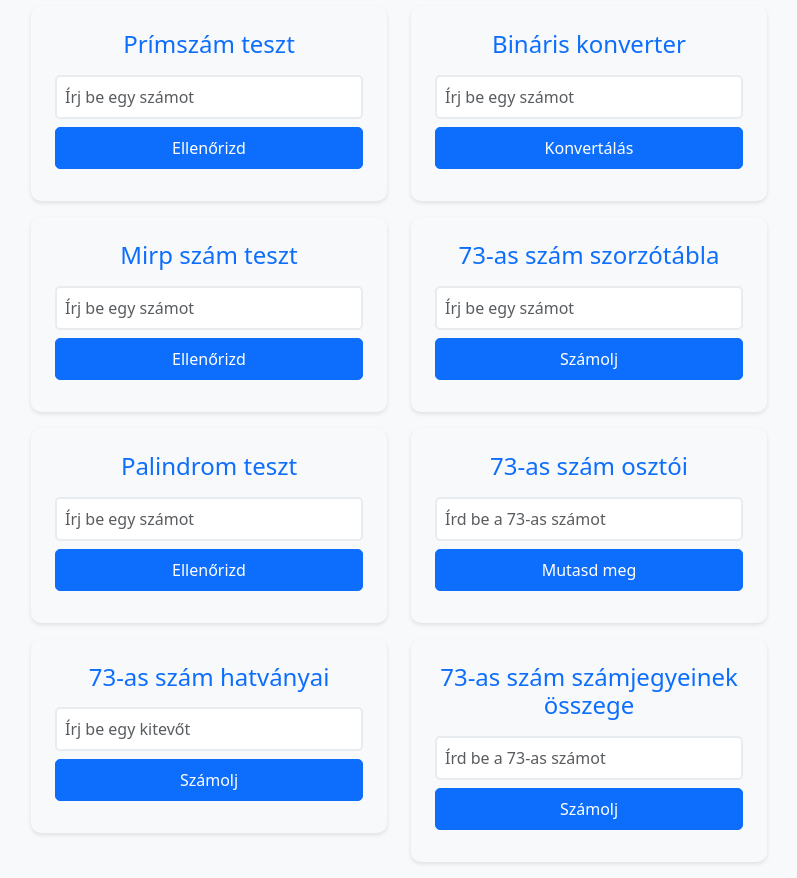
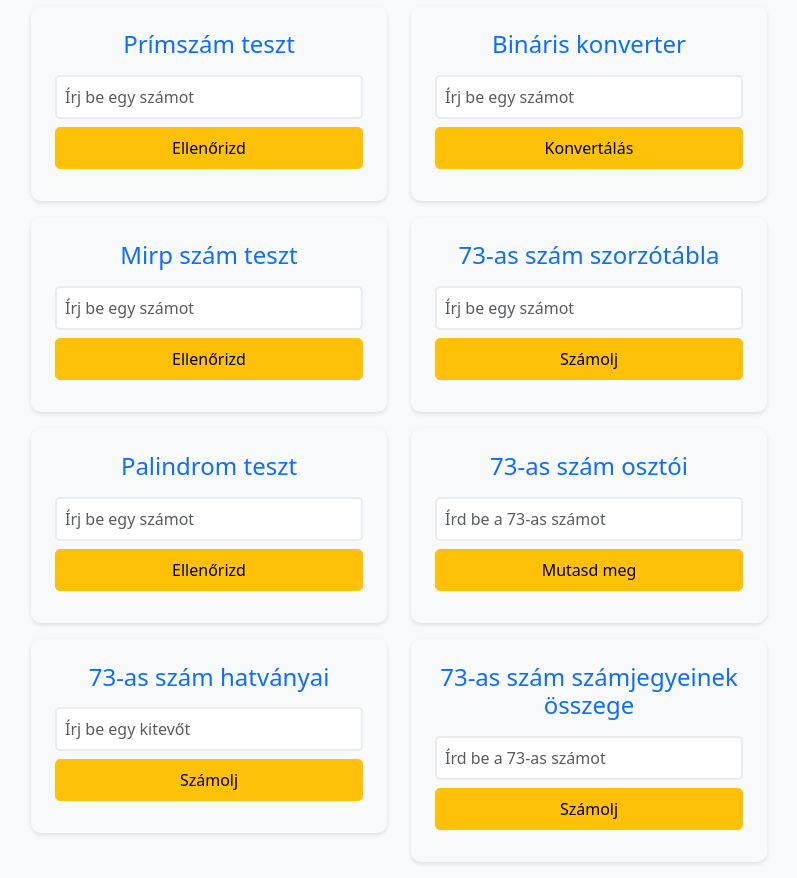
Before and after one commit to MurphyDev0/ikt_project, a plain HTML site: page index.html in a window 1280 px wide. Shown: the part 2120-2998 px from the top of the page, without its empty margins (241-1038 px from the left). Drawn offline with nearby package versions, Linux system fonts and the light colour scheme.

Commit message:
Interactive design change

```diff
--- a/index.html
+++ b/index.html
@@ -119,7 +119,7 @@
                                 <div class="interactive-card">
                                     <h4>Prímszám teszt</h4>
                                     <input type="number" id="primeInput" class="form-control mb-2" placeholder="Írj be egy számot">
-                                    <button class="btn btn-primary" onclick="checkPrime()">Ellenőrizd</button>
+                                    <button class="btn btn-warning" onclick="checkPrime()">Ellenőrizd</button>
                                     <p id="primeResult" class="mt-2"></p>
                                 </div>
                             </div>
@@ -127,7 +127,7 @@
                                 <div class="interactive-card">
                                     <h4>Bináris konverter</h4>
                                     <input type="number" id="binaryInput" class="form-control mb-2" placeholder="Írj be egy számot">
-                                    <button class="btn btn-primary" onclick="convertToBinary()">Konvertálás</button>
+                                    <button class="btn btn-warning" onclick="convertToBinary()">Konvertálás</button>
                                     <p id="binaryResult" class="mt-2"></p>
                                 </div>
                             </div>
@@ -137,7 +137,7 @@
                                 <div class="interactive-card">
                                     <h4>Mirp szám teszt</h4>
                                     <input type="number" id="mirpInput" class="form-control mb-2" placeholder="Írj be egy számot">
-                                    <button class="btn btn-primary" onclick="checkMirp()">Ellenőrizd</button>
+                                    <button class="btn btn-warning" onclick="checkMirp()">Ellenőrizd</button>
                                     <p id="mirpResult" class="mt-2"></p>
                                 </div>
                             </div>
@@ -145,7 +145,7 @@
                                 <div class="interactive-card">
                                     <h4>73-as szám szorzótábla</h4>
                                     <input type="number" id="multiplyInput" class="form-control mb-2" placeholder="Írj be egy számot">
-                                    <button class="btn btn-primary" onclick="multiplyBy73()">Számolj</button>
+                                    <button class="btn btn-warning" onclick="multiplyBy73()">Számolj</button>
                                     <p id="multiplyResult" class="mt-2"></p>
                                 </div>
                             </div>
@@ -155,7 +155,7 @@
                                 <div class="interactive-card">
                                     <h4>Palindrom teszt</h4>
                                     <input type="number" id="palindromeInput" class="form-control mb-2" placeholder="Írj be egy számot">
-                                    <button class="btn btn-primary" onclick="checkPalindrome()">Ellenőrizd</button>
+                                    <button class="btn btn-warning" onclick="checkPalindrome()">Ellenőrizd</button>
                                     <p id="palindromeResult" class="mt-2"></p>
                                 </div>
                             </div>
@@ -163,7 +163,7 @@
                                 <div class="interactive-card">
                                     <h4>73-as szám osztói</h4>
                                     <input type="number" id="divisorsInput" class="form-control mb-2" placeholder="Írd be a 73-as számot">
-                                    <button class="btn btn-primary" onclick="findDivisors()">Mutasd meg</button>
+                                    <button class="btn btn-warning" onclick="findDivisors()">Mutasd meg</button>
                                     <p id="divisorsResult" class="mt-2"></p>
                                 </div>
                             </div>
@@ -173,7 +173,7 @@
                                 <div class="interactive-card">
                                     <h4>73-as szám hatványai</h4>
                                     <input type="number" id="powerInput" class="form-control mb-2" placeholder="Írj be egy kitevőt">
-                                    <button class="btn btn-primary" onclick="calculatePower()">Számolj</button>
+                                    <button class="btn btn-warning" onclick="calculatePower()">Számolj</button>
                                     <p id="powerResult" class="mt-2"></p>
                                 </div>
                             </div>
@@ -181,7 +181,7 @@
                                 <div class="interactive-card">
                                     <h4>73-as szám számjegyeinek összege</h4>
                                     <input type="number" id="digitSumInput" class="form-control mb-2" placeholder="Írd be a 73-as számot">
-                                    <button class="btn btn-primary" onclick="calculateDigitSum()">Számolj</button>
+                                    <button class="btn btn-warning" onclick="calculateDigitSum()">Számolj</button>
                                     <p id="digitSumResult" class="mt-2"></p>
                                 </div>
                             </div>
```
